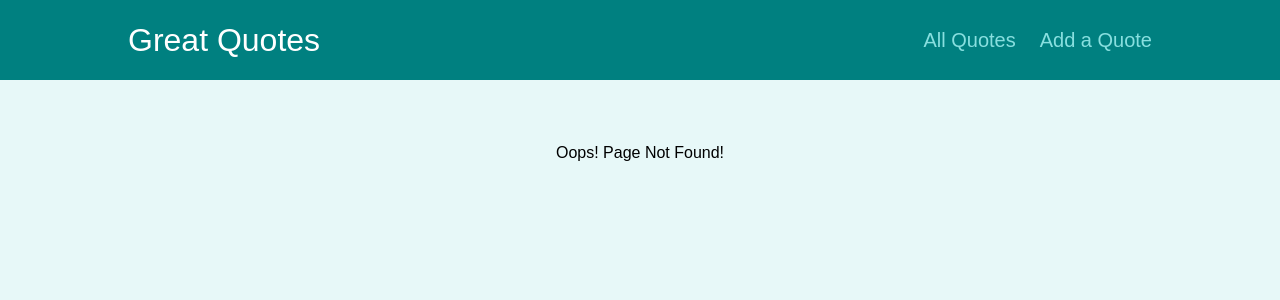
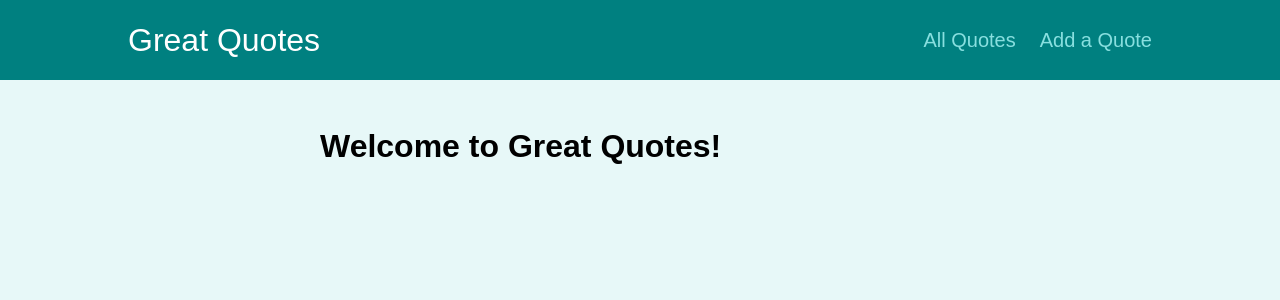
Before and after one commit to EmeraldSerpent57/GreatQuotes-app-reactRouter, a React (Create React App) app: page /home in a window 1280 px wide. Before the commit this address had no page. Shown: the top 300 px of the page. Built offline with nearby package versions, Linux system fonts and the light colour scheme.

Commit message:
added simple structure for a home page

```diff
--- a/src/App.js
+++ b/src/App.js
@@ -8,6 +8,7 @@ const NewQuote = React.lazy(() => import('./pages/NewQuote'));
 const QuoteDetails = React.lazy(() => import('./pages/QuoteDetails'));
 const NotFound = React.lazy(() => import('./pages/NotFound'));
 const AllQuotes = React.lazy(() => import('./pages/AllQuotes'));
+const HomePage = React.lazy(() => import('./pages/HomePage'));
 
 function App() {
   return (
@@ -21,7 +22,10 @@ function App() {
       >
         <Switch>
           <Route path="/" exact>
-            <Redirect to="/quotes" />
+            <Redirect to="/home" />
+          </Route>
+          <Route path='/home' exact>
+            <HomePage />
           </Route>
           <Route path="/quotes" exact>
             <AllQuotes />
--- /dev/null
+++ b/src/pages/HomePage.js
@@ -0,0 +1,17 @@
+import { Helmet } from "react-helmet";
+
+const HomePage = () => {
+    return (
+        <>
+            <Helmet>
+                <title>Great Quotes</title>
+                <meta name="description" content="A website where you can view and add quotes that you love"/>
+            </Helmet>
+            <div>
+                <h1>Welcome to Great Quotes!</h1>
+            </div>
+        </>
+    );
+}
+
+export default HomePage;
```
